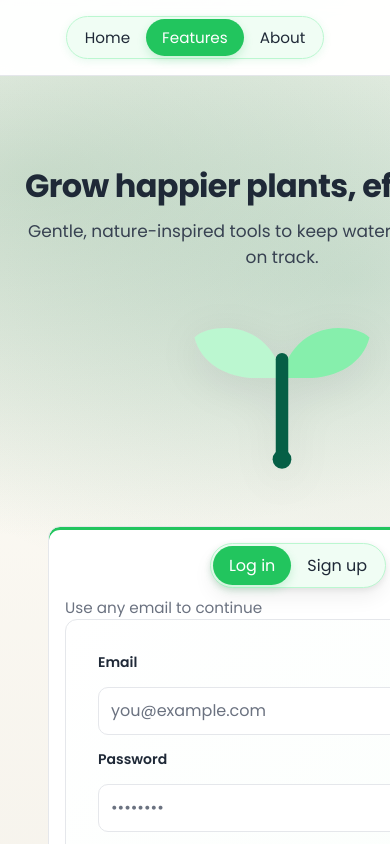
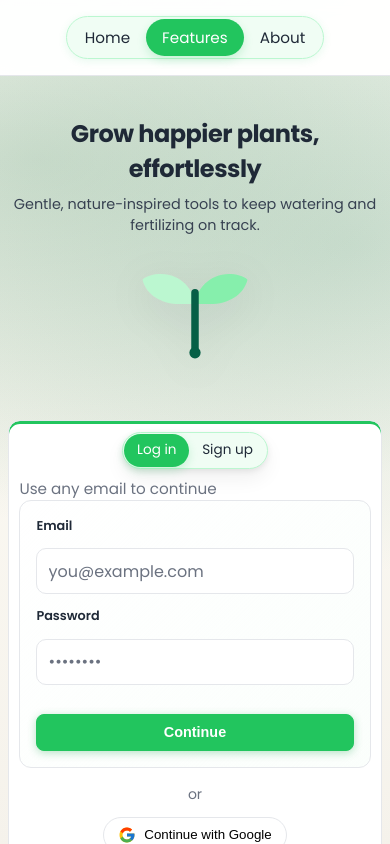
Before and after one commit to justrussss/PlantPal, a React (Vite) app: page / in a window 390 px wide. Shown: the top 844 px of the page. Built offline with nearby package versions, Linux system fonts and the light colour scheme.

Commit message:
Add comprehensive mobile responsiveness across all components

```diff
--- a/src/components/Header.css
+++ b/src/components/Header.css
@@ -70,3 +70,47 @@
   border-color: var(--primary);
   box-shadow: 0 4px 10px rgba(47, 122, 74, 0.25);
 }
+
+/* Mobile Responsiveness */
+@media (max-width: 640px) {
+  .header-inner {
+    padding: 0.75rem 1rem;
+    flex-wrap: wrap;
+  }
+
+  .title {
+    font-size: 1.25rem;
+  }
+
+  .brand-logo {
+    width: 24px;
+    height: 24px;
+  }
+
+  .nav {
+    gap: 0.25rem;
+    width: 100%;
+    justify-content: flex-end;
+    order: 2;
+  }
+
+  .nav-link {
+    padding: 0.4rem 0.8rem;
+    font-size: 0.875rem;
+  }
+}
+
+@media (max-width: 480px) {
+  .header-inner {
+    padding: 0.5rem 0.75rem;
+  }
+
+  .title {
+    font-size: 1.125rem;
+  }
+
+  .nav-link {
+    padding: 0.35rem 0.6rem;
+    font-size: 0.8rem;
+  }
+}
--- a/src/components/PlantForm.css
+++ b/src/components/PlantForm.css
@@ -125,3 +125,56 @@
   background: var(--amber-600);
   color: #fff;
 }
+
+/* Mobile Responsiveness */
+@media (max-width: 768px) {
+  .form {
+    padding: 1.5rem;
+    gap: 1rem;
+  }
+
+  .form-actions {
+    flex-direction: column;
+    gap: 0.75rem;
+  }
+
+  .btn {
+    width: 100%;
+    padding: 0.65rem 1rem;
+    font-size: 0.9rem;
+  }
+}
+
+@media (max-width: 640px) {
+  .form {
+    padding: 1.25rem;
+  }
+
+  .input,
+  .textarea {
+    padding: 0.65rem 0.875rem;
+    font-size: 16px;
+  }
+
+  .form label {
+    font-size: 0.85rem;
+  }
+}
+
+@media (max-width: 480px) {
+  .form {
+    padding: 1rem;
+    gap: 0.75rem;
+  }
+
+  .input,
+  .textarea {
+    padding: 0.6rem 0.75rem;
+    font-size: 16px;
+  }
+
+  .btn {
+    padding: 0.6rem 0.875rem;
+    font-size: 0.85rem;
+  }
+}
--- a/src/components/ReminderNotification.css
+++ b/src/components/ReminderNotification.css
@@ -11,3 +11,22 @@
   padding: 0.6rem 0.8rem;
   box-shadow: var(--shadow);
 }
+
+/* Mobile Responsiveness */
+@media (max-width: 640px) {
+  .toast {
+    right: 0.75rem;
+    bottom: 0.75rem;
+    padding: 0.55rem 0.7rem;
+    font-size: 0.9rem;
+  }
+}
+
+@media (max-width: 480px) {
+  .toast {
+    right: 0.5rem;
+    bottom: 0.5rem;
+    padding: 0.5rem 0.6rem;
+    font-size: 0.85rem;
+  }
+}
--- a/src/pages/Dashboard.css
+++ b/src/pages/Dashboard.css
@@ -243,3 +243,101 @@
     font-size: 2.5rem;
   }
 }
+
+/* Mobile Responsiveness - Extra small screens */
+@media (max-width: 480px) {
+  .container {
+    padding: 1rem;
+  }
+
+  .grid--stats {
+    grid-template-columns: 1fr;
+  }
+
+  .stat {
+    padding: 1.25rem;
+  }
+
+  .stat-value {
+    font-size: 2rem;
+  }
+
+  .stat-label {
+    font-size: 0.75rem;
+  }
+
+  .section-title {
+    font-size: 1.5rem;
+  }
+
+  .form {
+    padding: 1rem;
+  }
+
+  .grid--cards {
+    grid-template-columns: 1fr;
+  }
+
+  .card {
+    padding: 1rem;
+  }
+
+  .plant-icon-header {
+    font-size: 2rem;
+    margin-bottom: 0.75rem;
+  }
+
+  .actions {
+    flex-direction: column;
+  }
+
+  .btn {
+    width: 100%;
+  }
+}
+
+/* Small tablets - 481px to 768px */
+@media (min-width: 481px) and (max-width: 768px) {
+  .container {
+    padding: 1.5rem;
+  }
+
+  .grid--stats {
+    grid-template-columns: repeat(2, 1fr);
+  }
+
+  .grid--cards {
+    grid-template-columns: 1fr;
+  }
+
+  .form {
+    padding: 1.5rem 1rem;
+  }
+
+  .grid--features {
+    grid-template-columns: repeat(2, 1fr);
+  }
+}
+
+/* Medium tablets and small laptops - 769px to 1024px */
+@media (min-width: 769px) and (max-width: 1024px) {
+  .container {
+    padding: 1.5rem;
+  }
+
+  .grid--stats {
+    grid-template-columns: repeat(2, 1fr);
+  }
+
+  .grid--cards {
+    grid-template-columns: repeat(2, 1fr);
+  }
+
+  .grid--features {
+    grid-template-columns: repeat(2, 1fr);
+  }
+
+  .form {
+    padding: 1.5rem;
+  }
+}
--- a/src/pages/Login.css
+++ b/src/pages/Login.css
@@ -122,3 +122,87 @@
   color: #fff;
   box-shadow: 0 4px 10px rgba(34, 197, 94, 0.2);
 }
+/* Mobile Responsive */
+@media (max-width: 640px) {
+  .hero {
+    min-height: 100vh;
+  }
+
+  .hero-inner {
+    gap: 1.5rem;
+    padding: 1.5rem 0.5rem;
+    grid-template-columns: 1fr;
+  }
+
+  .hero-form-wrapper {
+    min-height: auto;
+    padding-left: 0;
+    margin-top: 2rem;
+  }
+
+  .card--form {
+    max-width: 100%;
+    width: 100%;
+  }
+
+  .btn--full {
+    min-width: 100%;
+  }
+
+  .hero-title {
+    font-size: 1.5rem;
+  }
+
+  .hero-subtitle {
+    font-size: 0.9rem;
+  }
+
+  .hero-img {
+    max-width: 120px !important;
+  }
+
+  .form {
+    gap: 0.8rem;
+    padding: 1rem;
+  }
+
+  .form label {
+    font-size: 0.8rem;
+  }
+
+  .input,
+  .textarea {
+    padding: 0.6rem 0.7rem;
+    font-size: 16px; /* Prevents iOS zoom on input */
+  }
+
+  .btn {
+    padding: 0.6rem 0.9rem;
+    font-size: 0.9rem;
+  }
+
+  .segmented {
+    padding: 1px;
+  }
+
+  .segmented-btn {
+    padding: 0.4rem 0.8rem;
+    font-size: 0.85rem;
+  }
+}
+
+@media (min-width: 641px) and (max-width: 1024px) {
+  .hero-inner {
+    gap: 2rem;
+    grid-template-columns: 1fr 1fr;
+  }
+
+  .hero-form-wrapper {
+    min-height: 50vh;
+    padding-left: 1rem;
+  }
+
+  .btn--full {
+    min-width: 100%;
+  }
+}
--- a/src/pages/PlantDetails.css
+++ b/src/pages/PlantDetails.css
@@ -122,3 +122,54 @@
   background: var(--amber-600);
   color: #fff;
 }
+
+/* Mobile Responsiveness */
+@media (max-width: 768px) {
+  .card {
+    padding: 0.875rem;
+  }
+
+  .actions {
+    gap: 0.4rem;
+    flex-wrap: wrap;
+  }
+
+  .btn {
+    padding: 0.45rem 0.8rem;
+    font-size: 0.9rem;
+  }
+}
+
+@media (max-width: 640px) {
+  .card {
+    padding: 0.75rem;
+  }
+
+  .card h3 {
+    font-size: 0.95rem;
+  }
+
+  .actions {
+    flex-direction: column;
+  }
+
+  .btn {
+    width: 100%;
+    padding: 0.6rem 1rem;
+  }
+}
+
+@media (max-width: 480px) {
+  .card {
+    padding: 0.65rem;
+  }
+
+  .empty {
+    padding: 1.5rem 0.75rem;
+  }
+
+  .btn {
+    padding: 0.55rem 0.85rem;
+    font-size: 0.85rem;
+  }
+}
--- a/src/styles.css
+++ b/src/styles.css
@@ -509,3 +509,136 @@ body {
   border-radius: 12px;
   padding: 1.25rem;
 }
+/* =========================================
+   MOBILE RESPONSIVENESS
+========================================= */
+
+/* Extra Small (Mobile) - 320px and up */
+@media (max-width: 640px) {
+  .container {
+    padding: 1rem;
+  }
+
+  .header-inner {
+    padding: 0.75rem 1rem;
+  }
+
+  .section-title {
+    font-size: 1rem;
+  }
+
+  .title-xl {
+    font-size: 1.25rem;
+  }
+
+  /* Grid adjustments */
+  .grid {
+    gap: 1rem;
+  }
+
+  .grid--2col {
+    grid-template-columns: 1fr !important;
+  }
+
+  /* Stack layout */
+  .stack > * + * {
+    margin-top: 1.5rem;
+  }
+
+  /* Form adjustments */
+  .form {
+    padding: 1.5rem 1rem;
+    gap: 1rem;
+  }
+
+  .form-actions {
+    flex-direction: column;
+  }
+
+  .form-actions .btn {
+    width: 100%;
+  }
+
+  /* Button sizing */
+  .btn {
+    padding: 0.65rem 1rem;
+    font-size: 0.9rem;
+  }
+
+  /* Badge */
+  .badge {
+    font-size: 0.7rem;
+    padding: 0.25rem 0.5rem;
+  }
+
+  /* Card adjustments */
+  .card {
+    padding: 1rem;
+  }
+
+  /* Hero section */
+  .hero {
+    min-height: auto;
+  }
+
+  .hero-inner {
+    gap: 1.5rem;
+    padding: 1.5rem 0;
+  }
+
+  .hero-title {
+    font-size: 1.75rem;
+  }
+
+  .hero-subtitle {
+    font-size: 0.9rem;
+  }
+
+  .hero-img {
+    max-width: 150px !important;
+  }
+
+  /* Form wrapper */
+  .hero-form-wrapper {
+    min-height: auto;
+    padding-left: 0;
+  }
+
+  .card--form {
+    max-width: 100%;
+  }
+
+  .btn--full {
+    min-width: 100%;
+  }
+}
+
+/* Small (Tablet) - 641px and up */
+@media (min-width: 641px) and (max-width: 1024px) {
+  .container {
+    padding: 1.5rem;
+  }
+
+  .grid--2col {
+    grid-template-columns: 1fr 1fr;
+  }
+
+  .hero-inner {
+    gap: 2rem;
+  }
+
+  .btn--full {
+    min-width: 100%;
+  }
+}
+
+/* Large (Desktop) - 1025px and up */
+@media (min-width: 1025px) {
+  .container {
+    padding: 2rem;
+  }
+
+  .btn--full {
+    min-width: 400px;
+  }
+}
```
